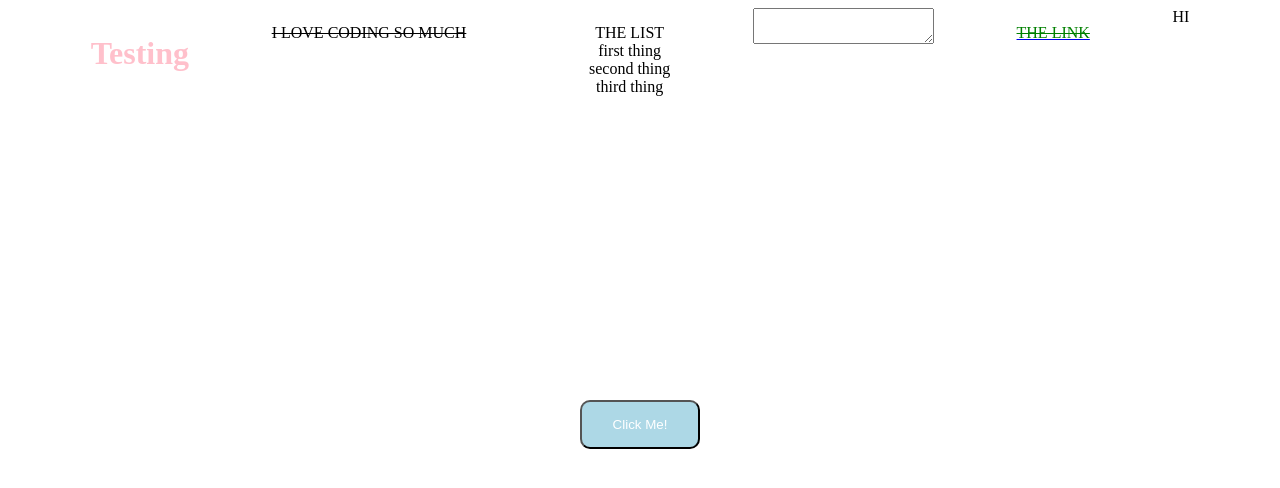
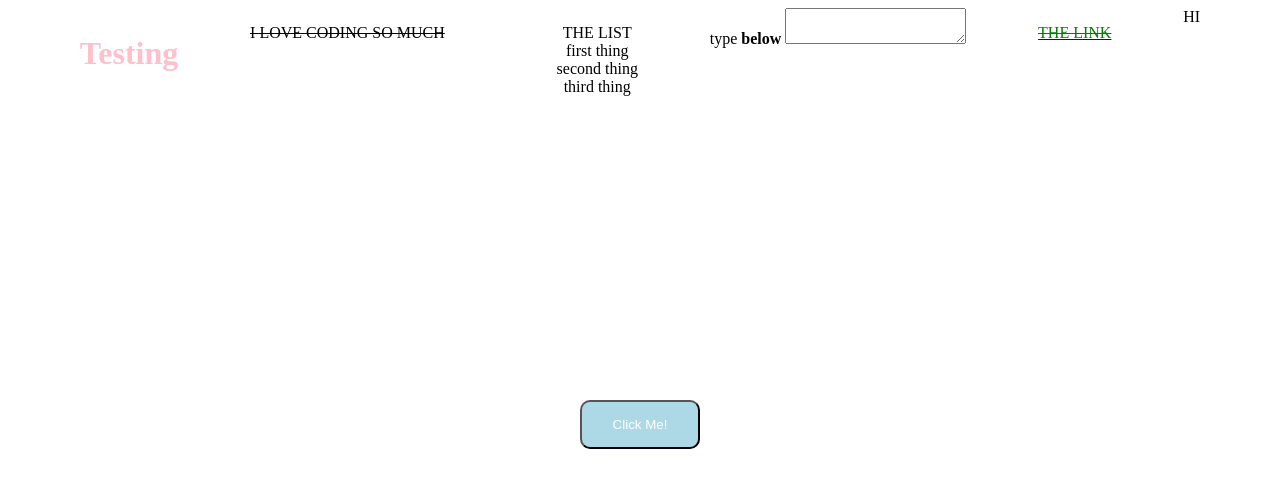
Before and after one commit to alissonkhr/test, a plain HTML site: page index.html in a window 1280 px wide. Drawn offline with Linux system fonts and the light colour scheme.

Commit message:
added text above textarea

```diff
--- a/index.html
+++ b/index.html
@@ -19,6 +19,7 @@
       <li>third thing</li>
     </ul>
     <div>
+      <span>type <b>below</b></span>
       <textarea></textarea>
     </div>
     <a
```
